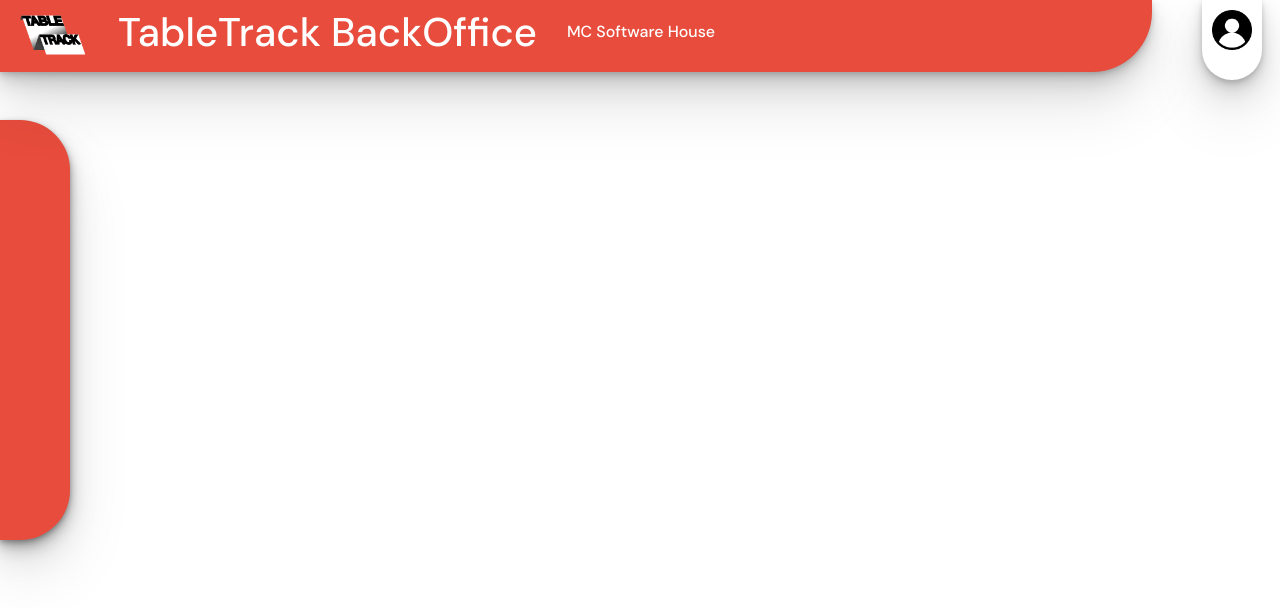
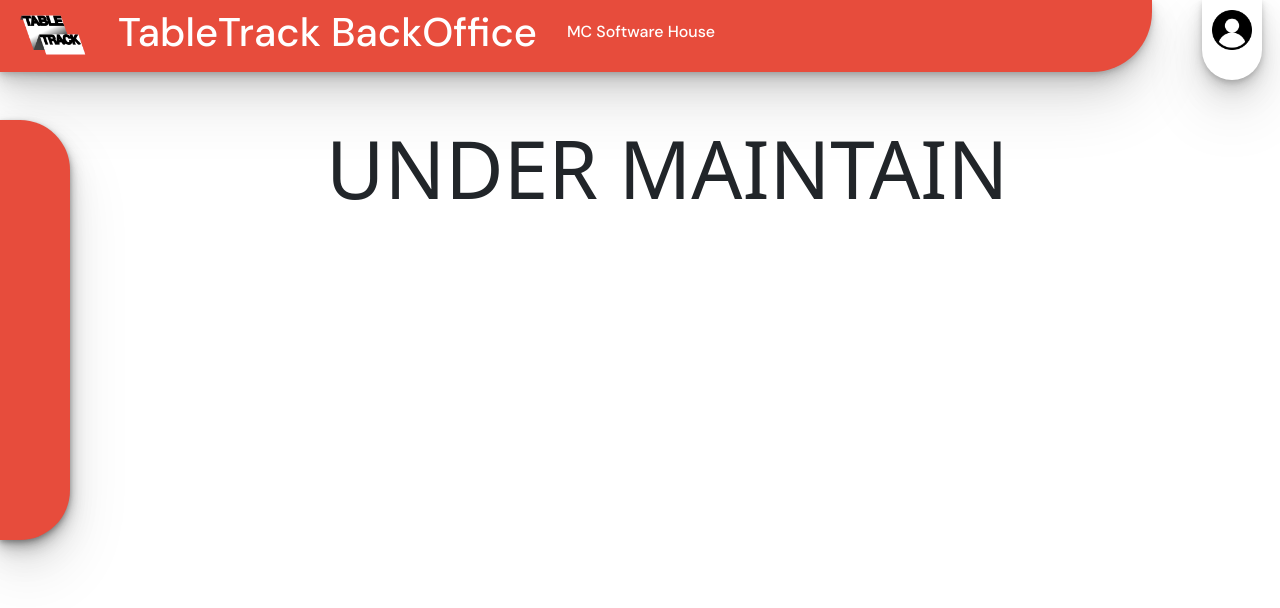
Before and after one commit to Mechiuw/Vue.TableTrack-Website-Back_Office, a Vue app in the folder vue-web-ex01/: page / in a window 1280 px wide. Shown: the top 608 px of the page. Built offline with nearby package versions, Linux system fonts and the light colour scheme; some icons are missing.

Commit message:
[WIP] WIP Dashboard

```diff
--- a/vue-web-ex01/src/components/dashboard/Content.vue
+++ b/vue-web-ex01/src/components/dashboard/Content.vue
@@ -1,8 +1,8 @@
 <script>
 </script>
 <template>
-    <div>
-
+    <div class="warning">
+        <h1 style="font-size: 500%;">UNDER MAINTAIN</h1>
     </div>
 </template>
 <style>
--- a/vue-web-ex01/src/components/dashboard/Dashboard.vue
+++ b/vue-web-ex01/src/components/dashboard/Dashboard.vue
@@ -31,5 +31,10 @@ export default {
 <style>
 .container-content{
     margin-top: 40px;
+    display: flex
+}
+
+.main-content{
+    margin-left: 20%;
 }
 </style>
```
